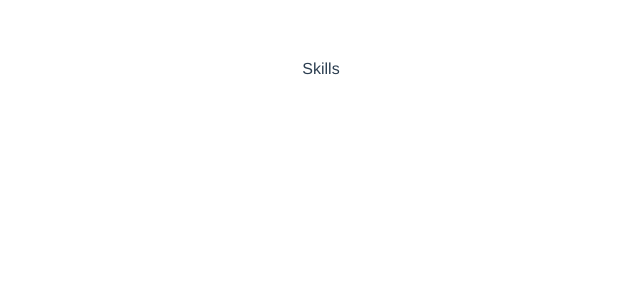
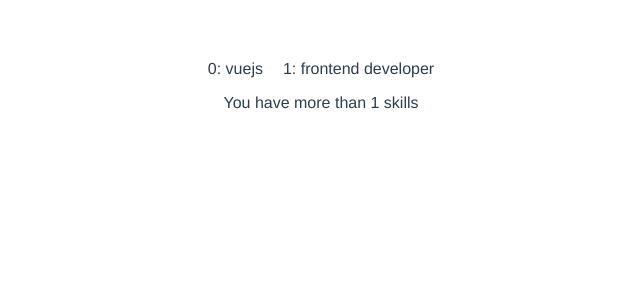
Before and after one commit to phogbinh/vue2-78tNYZUS-ps, a Vue app: page / in a window 1280 px wide. Shown: the top 300 px of the page, without its empty margins (319-959 px from the left). Built offline with nearby package versions, Linux system fonts and the light colour scheme.

Commit message:
[master] Updated lesson 2.

```diff
--- a/src/components/Skills.vue
+++ b/src/components/Skills.vue
@@ -1,13 +1,25 @@
 <template>
   <div class="hello">
-    Skills
+    <div class='holder'>
+      <ul>
+        <li v-for='(data, index) in skills' :key='index'>{{ index }}: {{ data['skill'] }}</li>
+      </ul>
+      <p v-if='skills.length > 1'>You have more than 1 skills</p>
+      <p v-else>You have less than or equal to 1 skill</p>
+    </div>
   </div>
 </template>
 
 <script>
 export default {
   name: 'Skills',
-  props: {
+  data() {
+    return {
+      'skills': [
+        { 'skill': 'vuejs' },
+        { 'skill': 'frontend developer' }
+      ]
+    }
   }
 }
 </script>
```
